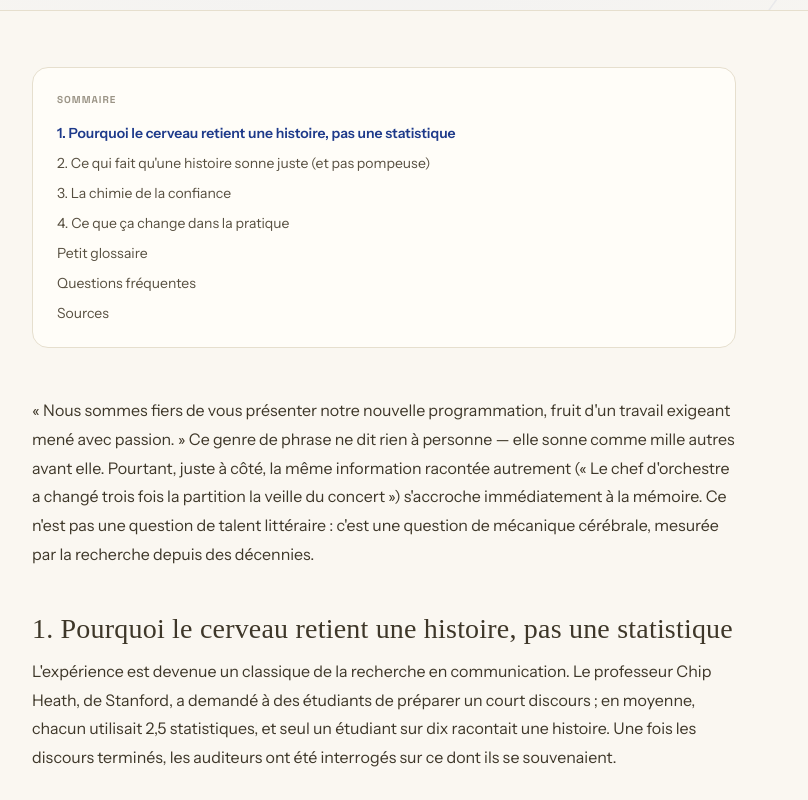
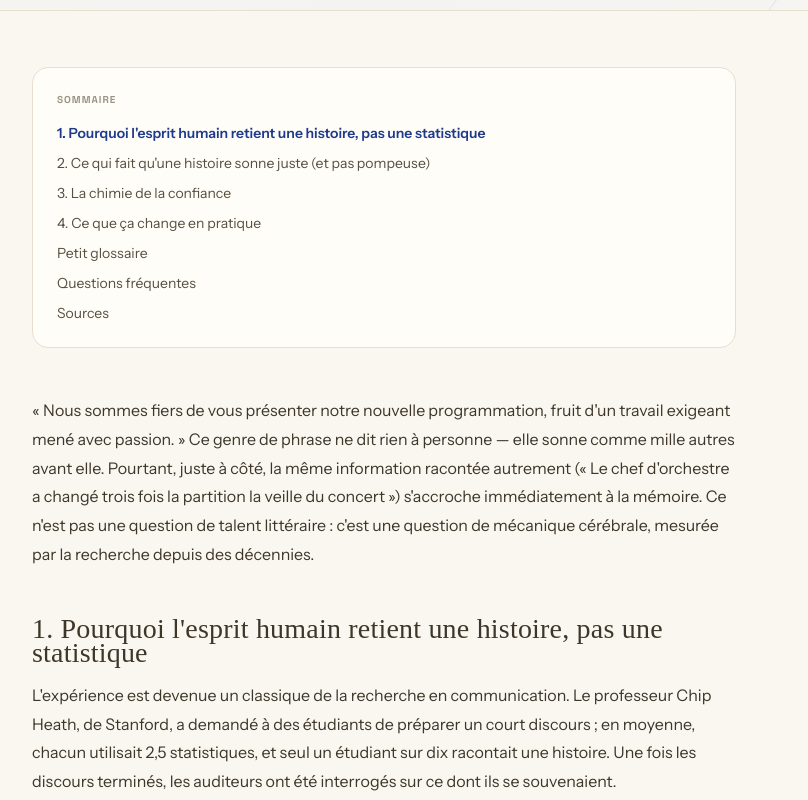
Before and after one commit to mikaelandraos-dot/portfolio, a plain HTML site: page blog-articles/storytelling-marque-sans-pompeux.html in a window 1280 px wide. Shown: the part 400-1200 px from the top of the page, without its empty margins (256-1064 px from the left). Drawn offline with nearby package versions, Linux system fonts and the light colour scheme; a web font is replaced by a local one.

Commit message:
Refine language in storytelling article metadata and headings
Updated the language in the meta description and section headings to enhance clarity and consistency.

```diff
--- a/blog-articles/storytelling-marque-sans-pompeux.html
+++ b/blog-articles/storytelling-marque-sans-pompeux.html
@@ -10,12 +10,12 @@
     <link rel="apple-touch-icon" sizes="180x180" href="../images/apple-touch-icon.png">
     <link rel="icon" href="../images/favicon.ico">
 
-    <meta name="description" content="Une histoire est retenue par 63 % des gens, une statistique par 5 %. Pourquoi l'esprit humain préfère les récits, et comment en raconter un sans tomber dans le pompeux.">
+    <meta name="description" content="Une histoire est retenue par 63 % des gens, une statistique par 5 %. Pourquoi l'esprit humain préfère les récits, et comment en élaborer un sans tomber dans le pompeux.">
     <meta name="author" content="Mikaël Andraos">
     <link rel="canonical" href="https://mikaelandraos-dot.github.io/portfolio/blog-articles/storytelling-marque-sans-pompeux.html">
     <meta property="og:type" content="article">
     <meta property="og:title" content="Storytelling de marque : raconter une histoire sans jamais sonner creux">
-    <meta property="og:description" content="Une histoire est retenue par 63 % des gens, une statistique par 5 %. Pourquoi l'esprit humain préfère les récits, et comment en raconter un qui sonne juste.">
+    <meta property="og:description" content="Une histoire est retenue par 63 % des gens, une statistique par 5 %. Pourquoi l'esprit humain préfère les récits, et comment en trouver un qui sonne juste.">
     <meta property="og:image" content="https://mikaelandraos-dot.github.io/portfolio/images/og-image.png">
     <meta property="og:url" content="https://mikaelandraos-dot.github.io/portfolio/blog-articles/storytelling-marque-sans-pompeux.html">
     <meta property="og:locale" content="fr_FR">
@@ -166,10 +166,10 @@
             <nav class="not-prose bg-white p-6 rounded-2xl mb-12 border border-slate-200" aria-label="Sommaire de l'article">
                 <p class="text-[10px] font-bold uppercase tracking-widest text-slate-400 mb-4">Sommaire</p>
                 <ul class="space-y-2.5 text-sm">
-                    <li><a href="#memoire" class="toc-link text-slate-600 hover:text-brand-500 transition">1. Pourquoi le cerveau retient une histoire, pas une statistique</a></li>
+                    <li><a href="#memoire" class="toc-link text-slate-600 hover:text-brand-500 transition">1. Pourquoi l'esprit humain retient une histoire, pas une statistique</a></li>
                     <li><a href="#sonner-juste" class="toc-link text-slate-600 hover:text-brand-500 transition">2. Ce qui fait qu'une histoire sonne juste (et pas pompeuse)</a></li>
                     <li><a href="#confiance" class="toc-link text-slate-600 hover:text-brand-500 transition">3. La chimie de la confiance</a></li>
-                    <li><a href="#pratique" class="toc-link text-slate-600 hover:text-brand-500 transition">4. Ce que ça change dans la pratique</a></li>
+                    <li><a href="#pratique" class="toc-link text-slate-600 hover:text-brand-500 transition">4. Ce que ça change en pratique</a></li>
                     <li><a href="#glossaire" class="toc-link text-slate-600 hover:text-brand-500 transition">Petit glossaire</a></li>
                     <li><a href="#faq" class="toc-link text-slate-600 hover:text-brand-500 transition">Questions fréquentes</a></li>
                     <li><a href="#sources" class="toc-link text-slate-600 hover:text-brand-500 transition">Sources</a></li>
@@ -179,7 +179,7 @@
             <div class="article-prose text-base text-slate-700">
                 <p>« Nous sommes fiers de vous présenter notre nouvelle programmation, fruit d'un travail exigeant mené avec passion. » Ce genre de phrase ne dit rien à personne — elle sonne comme mille autres avant elle. Pourtant, juste à côté, la même information racontée autrement (« Le chef d'orchestre a changé trois fois la partition la veille du concert ») s'accroche immédiatement à la mémoire. Ce n'est pas une question de talent littéraire : c'est une question de mécanique cérébrale, mesurée par la recherche depuis des décennies.</p>
 
-                <h2 id="memoire">1. Pourquoi le cerveau retient une histoire, pas une statistique</h2>
+                <h2 id="memoire">1. Pourquoi l'esprit humain retient une histoire, pas une statistique</h2>
                 <p>L'expérience est devenue un classique de la recherche en communication. Le professeur Chip Heath, de Stanford, a demandé à des étudiants de préparer un court discours ; en moyenne, chacun utilisait 2,5 statistiques, et seul un étudiant sur dix racontait une histoire. Une fois les discours terminés, les auditeurs ont été interrogés sur ce dont ils se souvenaient.</p>
 
                 <div class="not-prose my-10 rounded-2xl border border-slate-200 bg-white p-6 sm:p-8">
@@ -234,8 +234,8 @@
 
                 <p>Autrement dit : une histoire bien racontée ne se contente pas d'être « plus mémorable » au sens abstrait. Elle active, mesurablement, le mécanisme biologique de la confiance. Une liste de réalisations ne le fait pas — un moment vécu par quelqu'un, si.</p>
 
-                <h2 id="pratique">4. Ce que ça change dans la pratique</h2>
-                <p>C'est la logique que j'ai appliquée aux newsletters du <a href="../#projets">Printemps des Arts de Monte-Carlo</a> : plutôt que de simplement annoncer une programmation, en raconter les coulisses — une anecdote de répétition, le choix d'un chef d'orchestre, une hésitation de dernière minute, ou encore un aspect de la programmation plus surprenant, plus vivant.</p>
+                <h2 id="pratique">4. Ce que ça change en pratique</h2>
+                <p>C'est la logique que j'ai appliquée aux newsletters du <a href="../#projets">Printemps des Arts de Monte-Carlo</a> : plutôt que de seulement annoncer une programmation, il fallait en raconter les coulisses — une anecdote de répétition, le choix d'un chef d'orchestre ou d'un musicien, l'histoire derrière une partition, une hésitation de dernière minute, ou encore un aspect de la programmation plus surprenant, plus vivant.</p>
 
                 <div id="glossaire" class="not-prose my-12 rounded-2xl bg-brand-50 border border-brand-100 p-6 sm:p-8">
                     <p class="text-[10px] font-bold uppercase tracking-widest text-brand-500 mb-5">Petit glossaire</p>
```
